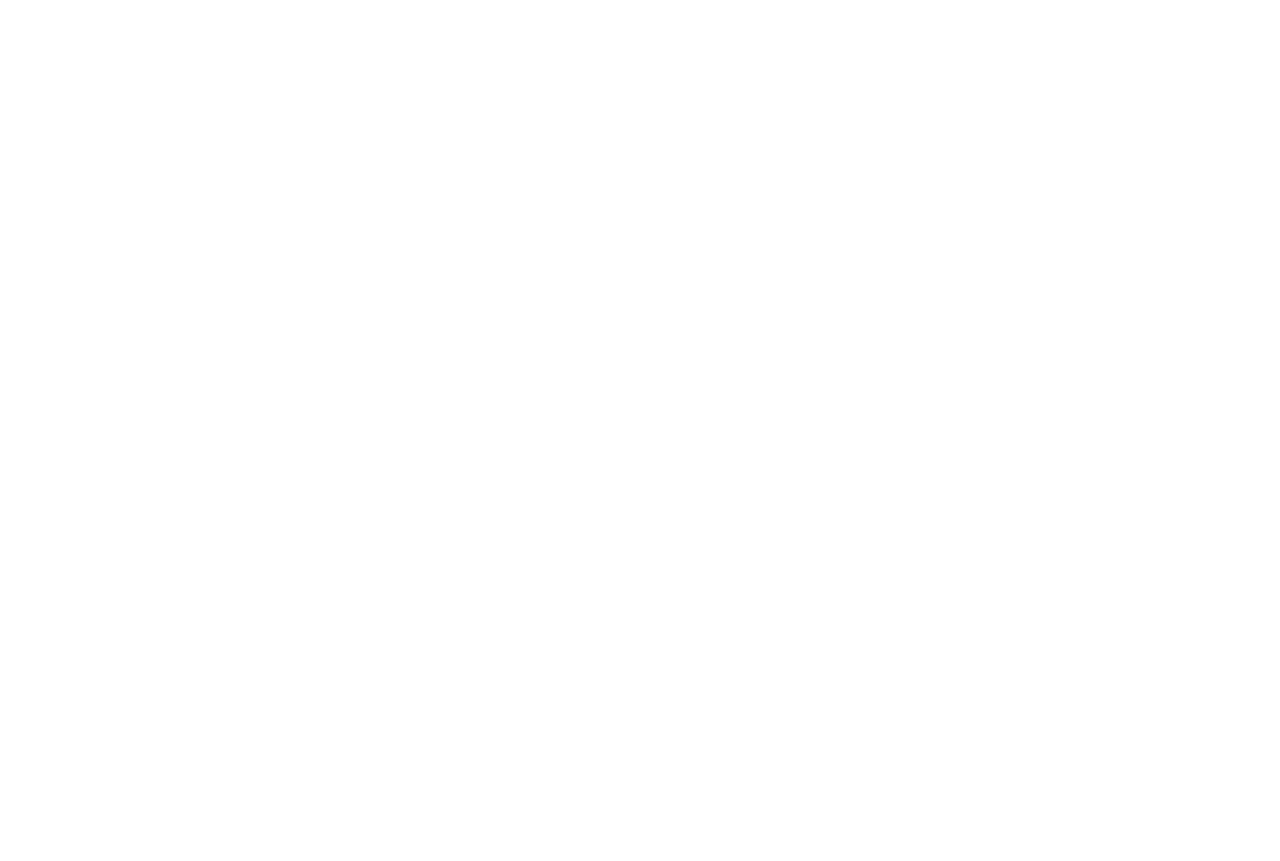
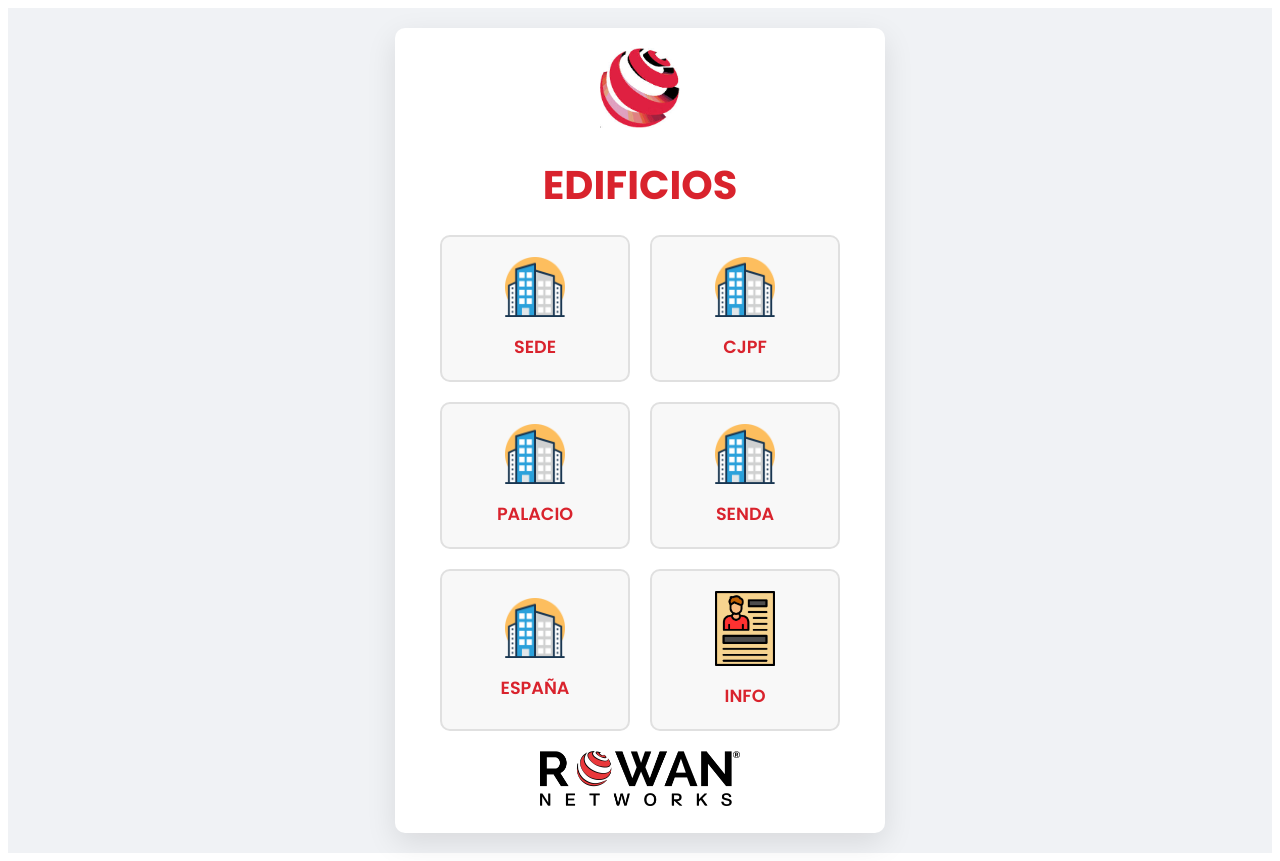
Before and after one commit to MenyUtt/RowanApp, an Angular app: page /menu in a window 1280 px wide. Before the commit this address led to /. Before the commit the page ends 800 px from the top, so only its background shows below. Built offline with nearby package versions, Linux system fonts and the light colour scheme.

Commit message:
Third commit

```diff
--- a/src/app/app.routes.ts
+++ b/src/app/app.routes.ts
@@ -2,10 +2,12 @@
 import { App } from './app';
 import { Login } from './components/login/login';
 import { Register } from './components/register/register';
+import { Menu } from './components/menu/menu';
 
 export const routes: Routes = [
   { path: '', redirectTo: 'login', pathMatch: 'full' },
   { path: 'login', component: Login },
   { path: 'register', component: Register },
+  { path: 'menu', component: Menu },
   { path: 'home', component: App }
 ];
--- a/src/app/components/menu/menu.html
+++ b/src/app/components/menu/menu.html
@@ -39,7 +39,7 @@
 
         <div class="buttons-grid">
 
-            <a href="#" class="grid-button">
+            <a [routerLink]="['/login']" class="grid-button">
                 <div class="button-icon">
                     <img src="RowanIcon/Edificio.png" alt="Sede Icono">
                 </div>
--- a/src/app/components/menu/menu.ts
+++ b/src/app/components/menu/menu.ts
@@ -4,6 +4,7 @@
 @Component({
   selector: 'app-menu',
   standalone: true,
+  imports: [RouterLink],
   templateUrl: './menu.html',
   styleUrls: []
 })
```
